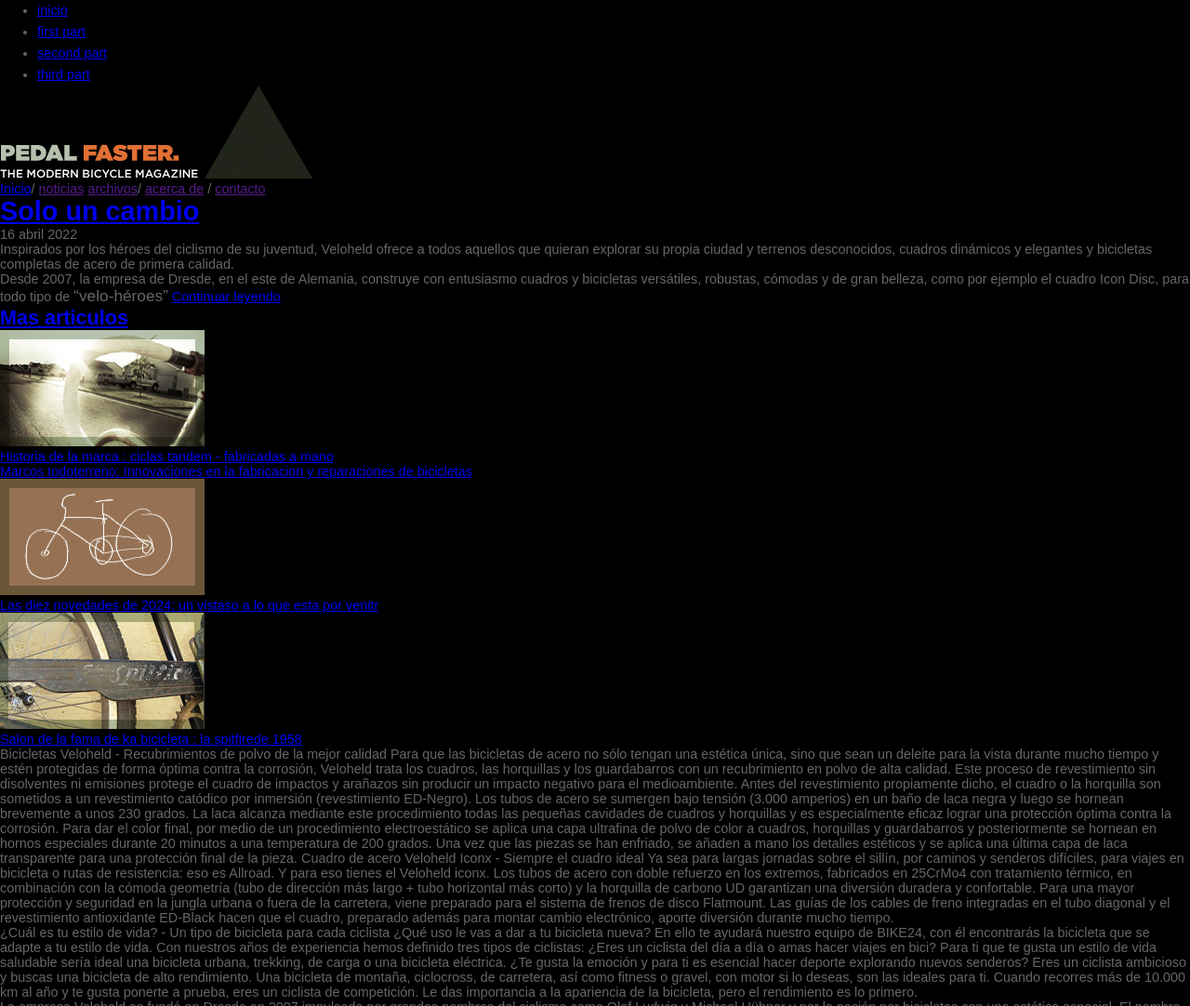
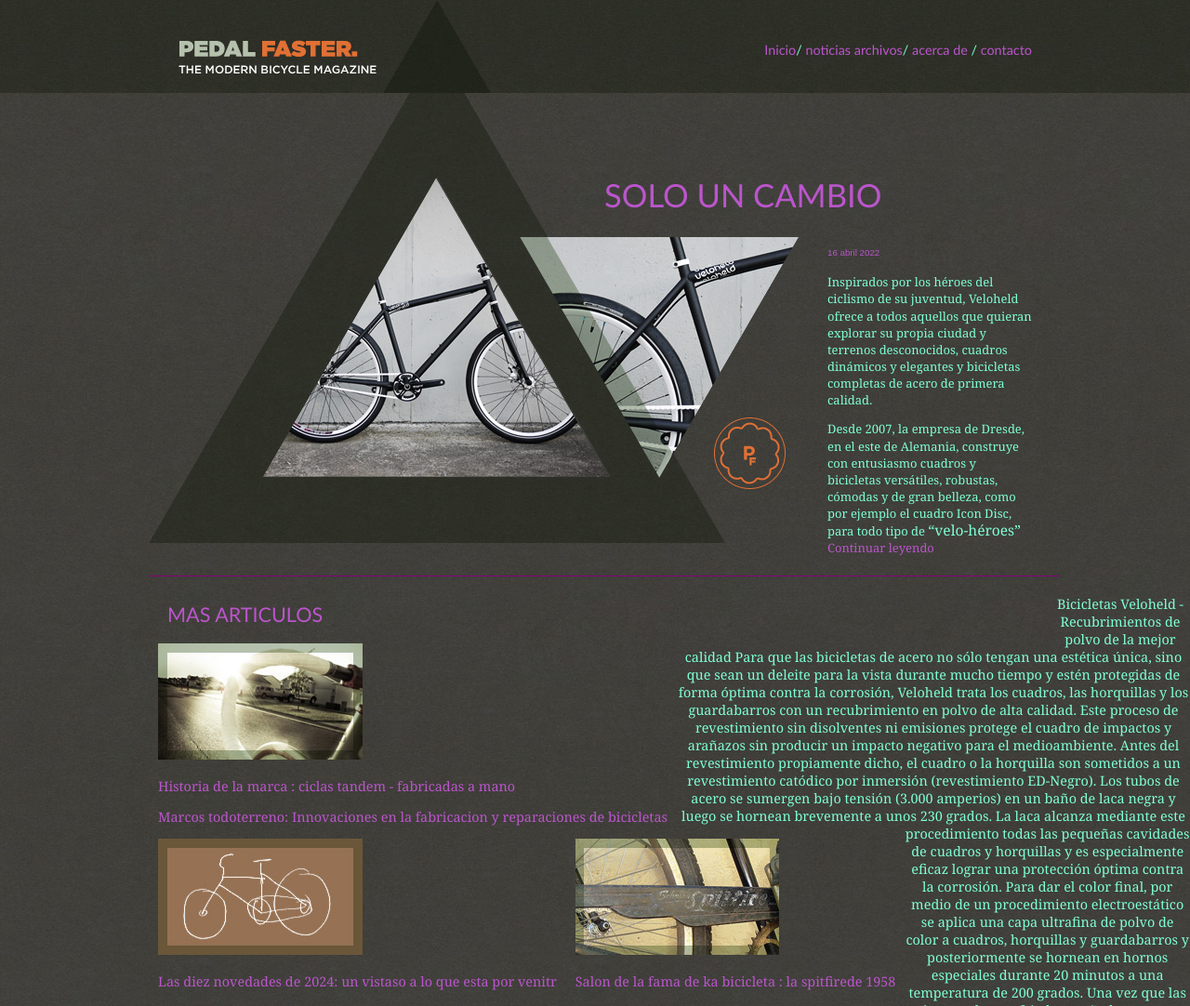
Before and after one commit to Dago456/confi, a plain HTML site: page activ4.html in a window 1280 px wide. Shown: the top 1082 px of the page at 93% size. Drawn offline with Linux system fonts and the light colour scheme; files whose address does not match are found by name.

Commit message:
sigue fea sueño

```diff
--- a/activ4.html
+++ b/activ4.html
@@ -6,7 +6,7 @@
     <meta http-equiv="X-UA-Compatible" content="IE=edge">
     <meta name="viewport" content="width=device-width, initial-scale=1.0">
     <title>Actividad 04</title>
-    <link rel="stylesheet" href="css/act1.css">
+    <link rel="stylesheet" href="css/act4.css">
 </head>
 
 <body>
@@ -120,7 +120,7 @@
         preparado además para montar cambio
         electrónico, aporte diversión durante mucho tiempo.
     </section>
-
+<br><br><br>
     <section id="Red">
         ¿Cuál es tu estilo de vida? - Un tipo de bicicleta para cada ciclista
         ¿Qué uso le vas a dar a tu bicicleta nueva? En ello te ayudará nuestro equipo de BIKE24,
@@ -141,6 +141,7 @@
         de la bicicleta, pero el rendimiento es lo primero.
 
     </section>
+    <br><br><br>
     <section id="hystori">
         La empresa Veloheld se fundó en Dresde en 2007 impulsada por grandes nombres del ciclismo como Olaf Ludwig y
         Michael Hübner y por la pasión por bicicletas con una estética especial. El nombre de la empresa no sólo
@@ -148,7 +149,7 @@
         paso en el tráfico urbano a diario, después de una dura jornada de trabajo para un paseo el fin de semana. Para
         todos ellos, Veloheld pone a disposición cuadros y bicicletas de acero de una calidad premium.
     </section>
-
+    <br><br><br>
     <section id="ttr">
         La principal diferencia entre las bicicletas de montaña y las bicicletas urbanas y las bicicletas de carretera
         es su geometría. Se caracterizan por sus cubiertas perfiladas de gran volumen, un cuadro resistente, sistemas de
@@ -156,7 +157,7 @@
         transmisión adecuada para el ciclismo de montaña. Una tija de sillín plegable es también una parte importante de
         muchas bicicletas de montaña en estos días.
     </section>
-
+    <br><br><br>
     <section id="2024">
         Las bicicletas de trekking eléctricas amplían la gama de bicicletas eléctricas destinadas al ciclismo de
         montaña. Gracias a sus numerosas prestaciones, podrás llegar más lejos en tus rutas, así como pedalear durante
@@ -164,13 +165,13 @@
         que se hayan convertido en las preferidas de muchos cicloturistas profesionales y de los aficionados que buscan
         bicicletas de paseo para desconectar.
     </section>
-
+    <br><br><br>
     <section id="bici">
         inventado en 1958 por un italiano de nombre Campagñolo para las bicicletas de ruta, esto llamó mucho la atención
         al resto de la comunidad, especialmente a Fisher y Ritchey. Al año siguiente todos los participantes de carreras
         ya contaban con desviador trasero en sus bicis.
     </section>
-
+    <br><br><br>
     <footer>
         <div class="contenedor-footer">
             <div class="content-foo">
--- a/css/act4.css
+++ b/css/act4.css
@@ -28,8 +28,9 @@ a:hover{
     width: 100%;
     z-index: 50;
 }
+
 nav {
-    background: #2f67b1;
+    background: rgb(34, 47, 130);
     overflow: hidden;
     text-align: right;
 }
@@ -43,15 +44,11 @@ nav>ul li {
 }
 
 nav>ul li a {
-    padding: 8px 150px 8px 100px;
+    padding: 8px 100px 8px 70px;
     display: block;
     color: #ffffff;
     text-decoration: none;
     text-align: right;
-}
-
-nav>ul li a:hover {
-    background: #588ac2;
 }
 .nav{
     float: right;
```
